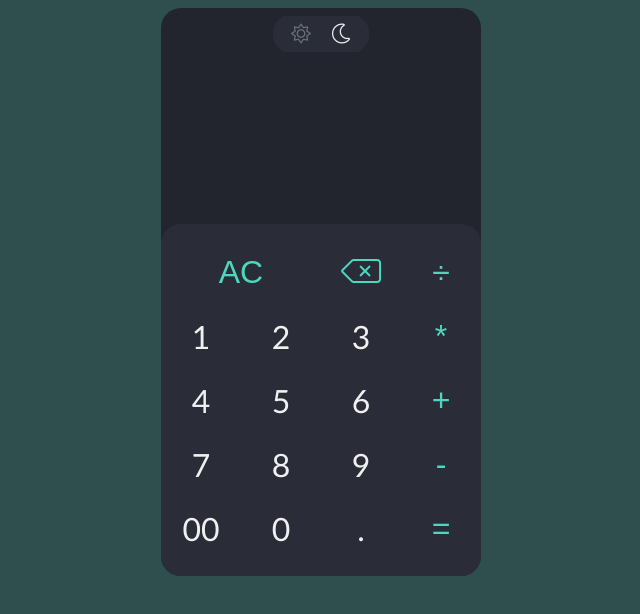
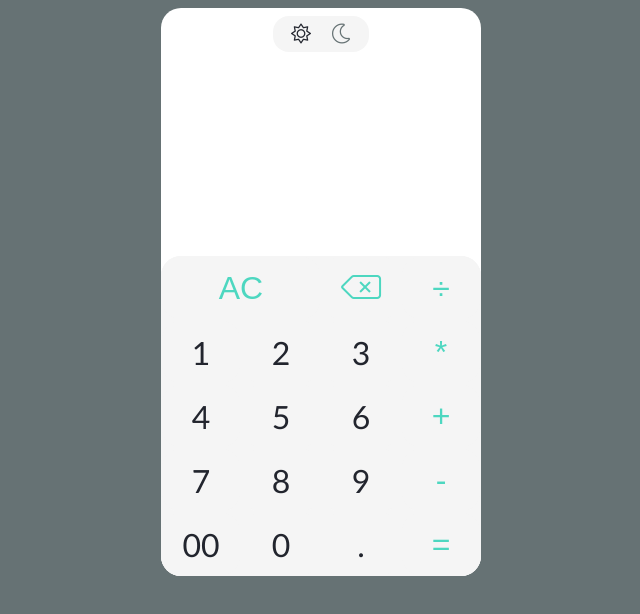
Before and after one commit to Irwnda/Simple-calc, a plain HTML site: page index.html in a window 1280 px wide. Both pictures are taken after a click on the icon 620 px from the left and 34 px from the top of the page. Shown: the whole page, without its empty margins (319-959 px from the left). Drawn offline with Linux system fonts and the light colour scheme.

Commit message:
add light mode
Menambahkan light mode dengan switch menggunakan javascript

```diff
--- a/css/style.css
+++ b/css/style.css
@@ -6,7 +6,7 @@
     --turquoise: #4dd7c0;
 }
 
-body, body::before, body::after {
+body{
     box-sizing: border-box;
     font-weight: normal;
     background-color: darkslategray;
@@ -41,7 +41,7 @@ body, body::before, body::after {
     cursor: pointer;
 }
 
-.switch i.dark-mode {
+.switch i.fa-moon {
     color: var(--white-text);
 }
 
@@ -51,7 +51,7 @@ body, body::before, body::after {
     bottom: 0;
     border-radius: 1.25rem;
 
-    padding: 1rem 0;
+    /* padding: 1rem 0; */
     display: grid;
     justify-content: center;
     align-content: center;
@@ -65,16 +65,18 @@ body, body::before, body::after {
     cursor: pointer;
     border: 1px solid var(--secondary);
     outline: none;
+    border-radius: 1.25rem;
 }
 
-.button > button:hover {
-    background-color: #404652;
+.darkMode:hover {
+    background-color: #404652 !important;
 }
 
-[all-clear],
-[delete],
-[operator],
-[equals] {
+.lightMode:hover {
+    background-color: rgb(206, 206, 206) !important;
+}
+
+[notNum] {
     color: var(--turquoise);
 }
 
@@ -89,8 +91,7 @@ body, body::before, body::after {
 }
 
 .output {
-    background-color: inherit;
-    margin-top: 2rem;
+    margin-top: 2.5rem;
     display: flex;
     align-items: flex-end;
     justify-content: space-around;
@@ -105,15 +106,11 @@ body, body::before, body::after {
 .output .previous-operand {
     color: rgba(255, 255, 255, .75);
     font-size: 1.5rem;
+    height: 2rem;
 }
 
 .output .current {
     color: rgba(255, 255, 255, 1);
     font-size: 3rem;
+    height: 7rem;
 }
-
-.fal,
-.previous-operand,
-.current {
-    background-color: inherit;
-}
--- a/index.html
+++ b/index.html
@@ -13,32 +13,32 @@
     <div class="container">
         <div class="switch">
             <i class="fal fa-sun inactive"></i>
-            <i class="fal fa-moon dark-mode"></i>
+            <i class="fal fa-moon"></i>
         </div>
         <div class="output">
             <div previous class="previous-operand"></div>
             <div current class="current"></div>
         </div>
         <div class="button">
-            <button all-clear class="span-two">AC</button>
-            <button delete><i class="fal fa-backspace"></i></button>
-            <button operator>÷</button>
+            <button notNum all-clear class="span-two">AC</button>
+            <button notNum delete><i class="fal fa-backspace"></i></button>
+            <button notNum operator>÷</button>
             <button number>1</button>
             <button number>2</button>
             <button number>3</button>
-            <button operator>*</button>
+            <button notNum operator>*</button>
             <button number>4</button>
             <button number>5</button>
             <button number>6</button>
-            <button operator>+</button>
+            <button notNum operator>+</button>
             <button number>7</button>
             <button number>8</button>
             <button number>9</button>
-            <button operator>-</button>
+            <button notNum operator>-</button>
             <button number>00</button>
             <button number>0</button>
             <button number>.</button>
-            <button equals>=</button>
+            <button notNum equals>=</button>
         </div>
     </div>
 </body>
--- a/script.js
+++ b/script.js
@@ -23,7 +23,8 @@ class Calculator {
 
     appendNumber(number){
         if(number === '.' && this.currentOperand.includes('.')) return
-        this.currentOperand = this.currentOperand.toString() + number
+        if(this.currentOperand.length < 16)
+            this.currentOperand = this.currentOperand.toString() + number
     }
 
     operatorFunction(operator){
@@ -134,3 +135,91 @@ equalsButton.addEventListener('click', () => {
     calculator.compute()
     calculator.updateDisplay()
 })
+
+const sun = document.querySelector('.fa-sun')
+const moon = document.querySelector('.fa-moon')
+var darkMode = true
+updateMode()
+
+sun.addEventListener('click', () => {
+    if(darkMode){
+        darkMode = false
+        sun.classList.remove('inactive')
+        moon.classList.add('inactive')
+        updateMode()
+    }
+
+})
+
+moon.addEventListener('click', () => {
+    if(!darkMode){
+        darkMode = true
+        moon.classList.remove('inactive')
+        sun.classList.add('inactive')
+        updateMode()
+    }
+})
+
+function updateMode(){
+    const body = document.querySelector('body')
+    const container = document.querySelector('.container')
+    const switchArea = document.querySelector('.switch')
+    const switch_i = document.querySelector('.switch i')
+    const button = document.querySelector('.button')
+    const button_button = document.querySelectorAll('.button > button')
+    const notNum = document.querySelectorAll('[notNum]')
+    const number = document.querySelectorAll('[number]')
+    const prev = document.querySelector('.output .previous-operand')
+    const cur = document.querySelector('.output .current')
+
+    if(darkMode) {
+        body.style.backgroundColor = 'darkslategray'
+        container.style.backgroundColor = 'var(--primary)'
+        switchArea.style.backgroundColor = 'var(--secondary)'
+        switch_i.style.color = 'var(--granny-smith)'
+        sun.style.color = 'var(--granny-smith)'
+        moon.style.color = 'var(--white-text)'
+        button.style.backgroundColor = 'var(--secondary)'
+
+        button_button.forEach(btn => {
+            btn.style.backgroundColor = 'var(--secondary)'
+            btn.style.border = '1px solid var(--secondary)'
+            btn.classList.add('darkMode')
+            btn.classList.remove('lightMode')
+        })
+
+        notNum.forEach(btn => {
+            btn.style.color = 'var(--turquoise)'
+        })
+        number.forEach(btn => {
+            btn.style.color = 'var(--white-text)'
+        })
+        prev.style.color = 'rgba(255, 255, 255, .75)'
+        cur.style.color = 'rgba(255, 255, 255, 1)'
+    }
+    else {
+        body.style.backgroundColor = 'var(--granny-smith)'
+        container.style.backgroundColor = 'white'
+        switchArea.style.backgroundColor = '#f5f5f5'
+        switch_i.style.color = 'var(--granny-smith)'
+        sun.style.color = 'var(--primary)'
+        moon.style.color = 'var(--granny-smith)'
+        button.style.backgroundColor = '#f5f5f5'
+
+        button_button.forEach(btn => {
+            btn.style.backgroundColor = '#f5f5f5'
+            btn.style.border = '1px solid #f5f5f5'
+            btn.classList.remove('darkMode')
+            btn.classList.add('lightMode')
+        })
+        notNum.forEach(btn => {
+            btn.style.color = 'var(--turquoise)'
+        })
+        number.forEach(btn => {
+            btn.style.color = 'var(--primary)'
+        })
+
+        prev.style.color = 'var(--granny-smith)'
+        cur.style.color = 'var(--primary)'
+    }
+}
```
Also changed, not shown: Display history/tampilan 2-dark.png, Display history/tampilan 2-light.png (added).
